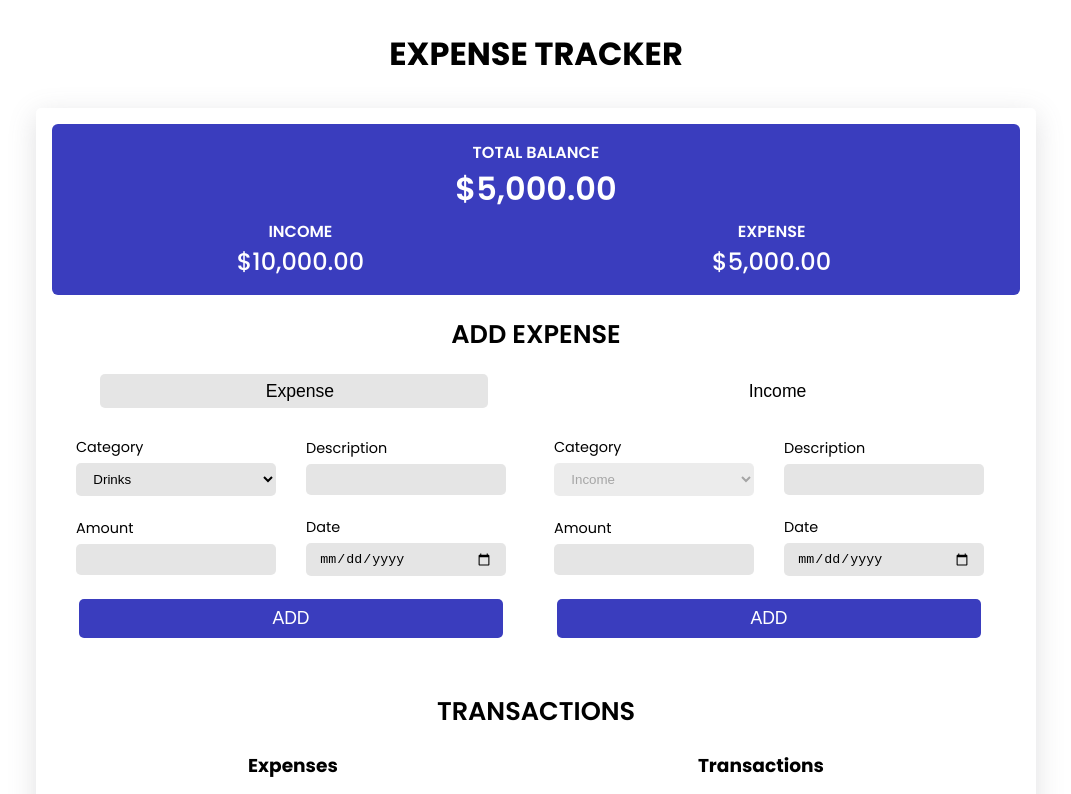
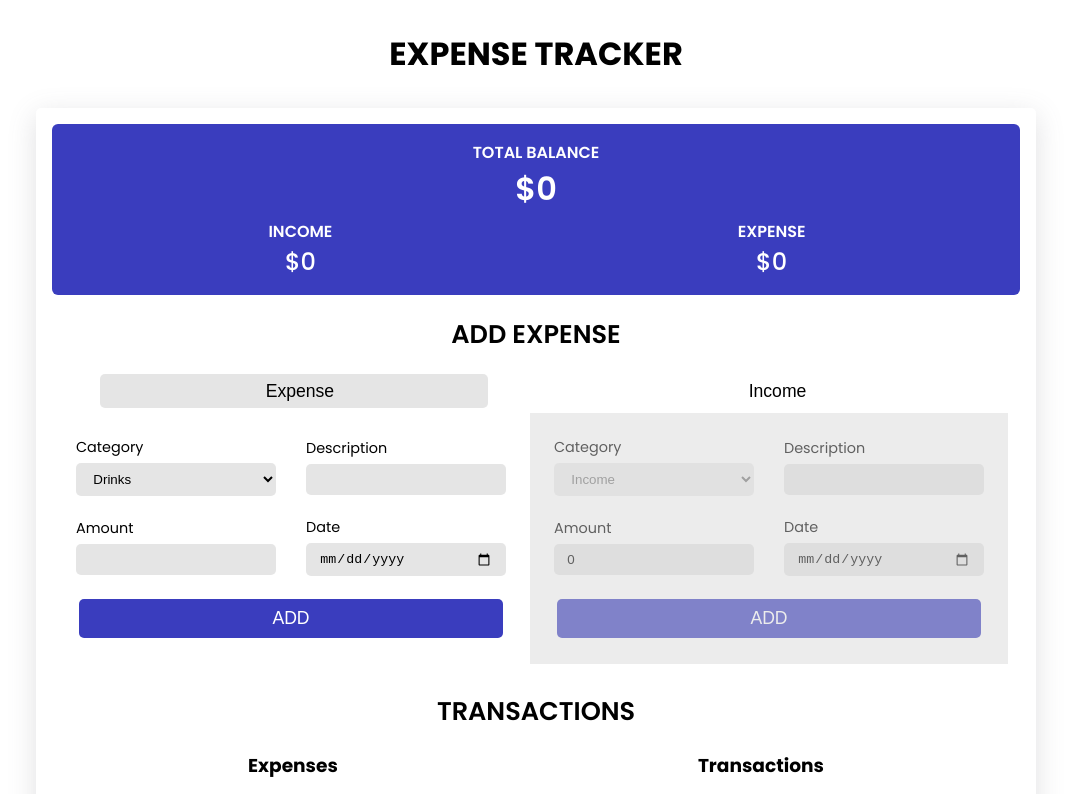
Before and after one commit to hamz-aa/codealpha_tasks, a React (Vite) app in the folder task-02-expense-tracker/: page / in a window 1280 px wide. Shown: the top 794 px of the page, without its empty margins (104-1175 px from the left). Built offline with nearby package versions, Linux system fonts and the light colour scheme.

Commit message:
added functionality for expense component

```diff
--- a/task-02-expense-tracker/src/App.css
+++ b/task-02-expense-tracker/src/App.css
@@ -98,12 +98,13 @@ h3 {
   transition: all 0.2s;
 }
 
-.buttons:hover::after {
+.buttons.active::after {
   left: 55%;
 }
 
 .form {
   padding: 1em;
+  position: relative;
 }
 
 .form > div {
@@ -214,3 +215,10 @@ h3 {
   font-size: 1.2rem;
   font-weight: 500;
 }
+
+.form.active::before {
+  content: "";
+  position: absolute;
+  inset: 0;
+  background-color: rgba(212, 212, 212, 0.45);
+}
--- a/task-02-expense-tracker/src/App.jsx
+++ b/task-02-expense-tracker/src/App.jsx
@@ -1,15 +1,29 @@
+import { useState } from "react";
 import "./App.css";
 import AddExpense from "./components/AddExpense";
 import Balance from "./components/Balance";
 import TransactionsList from "./components/TransactionsList";
 
 function App() {
+  const [balance, setBalance] = useState({
+    total: 0,
+    income: 0,
+    expense: 0,
+  });
+
+  const [transaction, setTransaction] = useState([]);
+
   return (
     <>
       <h1>Expense Tracker</h1>
       <div className="app-wrapper">
-        <Balance />
-        <AddExpense />
+        <Balance balance={balance} />
+        <AddExpense
+          transaction={transaction}
+          setTransaction={setTransaction}
+          balance={balance}
+          setBalance={setBalance}
+        />
         <TransactionsList />
       </div>
     </>
--- a/task-02-expense-tracker/src/components/AddExpense.jsx
+++ b/task-02-expense-tracker/src/components/AddExpense.jsx
@@ -1,63 +1,163 @@
-function AddExpense() {
+/* eslint-disable react/prop-types */
+import { useRef, useState } from "react";
+
+const initialValues = {
+  category: "",
+  description: "",
+  amount: "",
+  date: "",
+};
+
+function AddExpense({ transaction, setTransaction, balance, setBalance }) {
+  const [flag, setFlag] = useState(false);
+  const [values, setValues] = useState(initialValues);
+
+  const expenseRef = useRef();
+  const incomeRef = useRef();
+
+  const handleInputChange = (e) => {
+    const { name, value } = e.target;
+    setValues({ ...values, [name]: value });
+  };
+
+  const transactionHandler = (e) => {
+    let cat,
+      target = e.target.name;
+    if (target === "expense") {
+      cat = expenseRef.current.value;
+      setBalance({
+        total: balance.total - values.amount,
+        income: balance.income,
+        expense: Number(values.amount),
+      });
+    }
+    if (target === "income") {
+      cat = incomeRef.current.value;
+      setBalance({
+        total: balance.total + Number(values.amount),
+        income: Number(values.amount),
+        expense: balance.expense,
+      });
+    }
+    setTransaction([...transaction, { ...values, id: target, category: cat }]);
+  };
+
+  function btnHandler() {
+    setFlag(!flag);
+  }
+
   return (
     <div className="add-expense">
       <h3>Add Expense</h3>
-      <div className="buttons">
-        <button>Expense</button>
-        <button>Income</button>
+      <div className={`buttons ${flag && "active"}`}>
+        <button onClick={btnHandler}>Expense</button>
+        <button onClick={btnHandler}>Income</button>
       </div>
       <div className="form-wrapper">
-        <div className="form expense-form">
+        <div className={`form expense-form ${flag && "active"}`}>
           <div>
             <div>
               <label htmlFor="category">Category</label>
-              <select name="" id="category">
-                <option value="">Drinks</option>
-                <option value="">Food</option>
-                <option value="">Transport</option>
+              <select
+                name="category"
+                id="category"
+                value={!flag ? values.category : "Drinks"}
+                onChange={handleInputChange}
+                ref={expenseRef}
+              >
+                <option value="Drinks">Drinks</option>
+                <option value="Food">Food</option>
+                <option value="Transport">Transport</option>
               </select>
             </div>
             <div>
               <label htmlFor="description">Description</label>
-              <input type="text" id="description" />
+              <input
+                type="text"
+                id="description"
+                name="description"
+                value={!flag ? values.description : ""}
+                onChange={handleInputChange}
+              />
             </div>
           </div>
           <div>
             <div>
               <label htmlFor="amount">Amount</label>
-              <input type="number" id="amount" />
+              <input
+                type="number"
+                id="amount"
+                name="amount"
+                value={!flag ? values.amount : 0}
+                onChange={handleInputChange}
+              />
             </div>
             <div>
               <label htmlFor="date">Date</label>
-              <input type="date" id="date" />
+              <input
+                type="date"
+                id="date"
+                name="date"
+                value={!flag ? values.date : ""}
+                onChange={handleInputChange}
+              />
             </div>
           </div>
-          <button>ADD</button>
+          <button name="expense" onClick={transactionHandler}>
+            ADD
+          </button>
         </div>
-        <div className="form income-form">
+        <div className={`form income-form ${!flag && "active"}`}>
           <div>
             <div>
-              <label htmlFor="category">Category</label>
-              <select name="" id="category" disabled>
-                <option value="">Income</option>
+              <label htmlFor="category-income">Category</label>
+              <select
+                name="category"
+                id="category-income"
+                disabled
+                value="Income"
+                onChange={handleInputChange}
+                ref={incomeRef}
+              >
+                <option value="Income">Income</option>
               </select>
             </div>
             <div>
-              <label htmlFor="description">Description</label>
-              <input type="text" id="description" />
+              <label htmlFor="description-income">Description</label>
+              <input
+                type="text"
+                id="description-income"
+                name="description"
+                value={flag ? values.description : ""}
+                onChange={handleInputChange}
+              />
             </div>
           </div>
           <div>
             <div>
-              <label htmlFor="amount">Amount</label>
-              <input type="number" id="amount" />
+              <label htmlFor="amount-income">Amount</label>
+              <input
+                type="number"
+                id="amount-income"
+                name="amount"
+                value={flag ? values.amount : 0}
+                onChange={handleInputChange}
+              />
             </div>
             <div>
-              <label htmlFor="date">Date</label>
-              <input type="date" id="date" />
+              <label htmlFor="date-income">Date</label>
+              <input
+                type="date"
+                id="date-income"
+                name="date"
+                value={flag ? values.date : ""}
+                onChange={handleInputChange}
+              />
             </div>
           </div>
-          <button>ADD</button>
+          <button name="income" onClick={transactionHandler}>
+            ADD
+          </button>
         </div>
       </div>
     </div>
--- a/task-02-expense-tracker/src/components/Balance.jsx
+++ b/task-02-expense-tracker/src/components/Balance.jsx
@@ -1,17 +1,18 @@
-function Balance() {
+/* eslint-disable react/prop-types */
+function Balance({ balance }) {
   return (
     <div className="balance">
       <div className="total-balance">
         <p>Total Balance</p>
-        <p>$5,000.00</p>
+        <p>${balance.total}</p>
       </div>
       <div className="income">
         <p>Income</p>
-        <p>$10,000.00</p>
+        <p>${balance.income}</p>
       </div>
       <div className="expense">
         <p>Expense</p>
-        <p>$5,000.00</p>
+        <p>${balance.expense}</p>
       </div>
     </div>
   );
```
